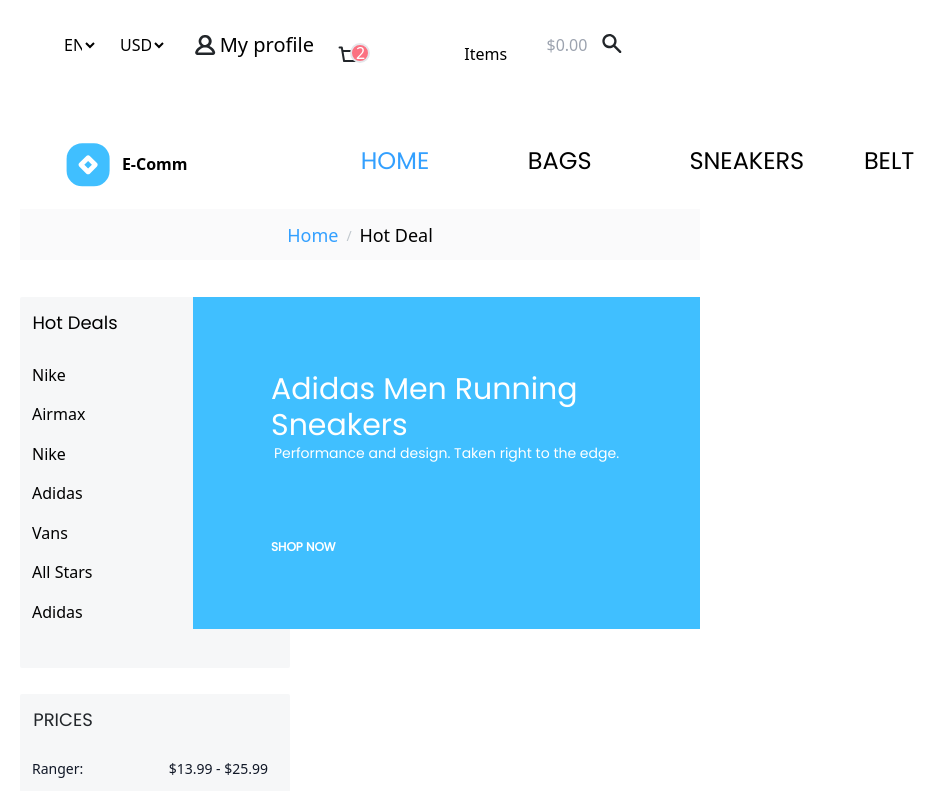
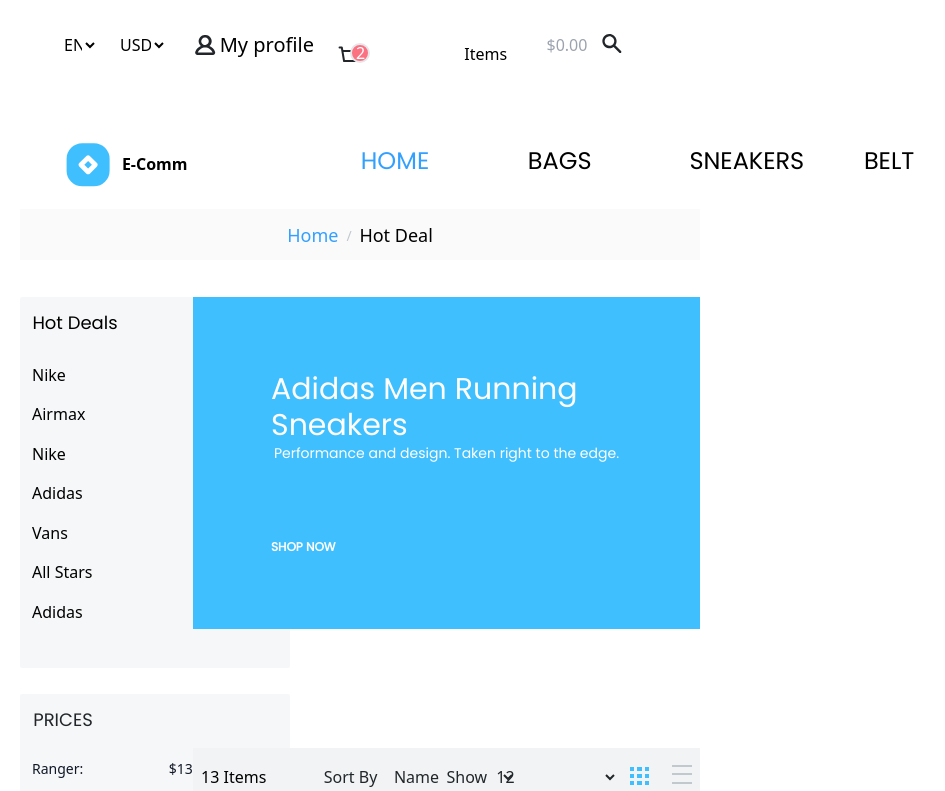
Before and after one commit to KhaledAMARI/E-commerce, a React (Vite) app: page / in a window 1280 px wide. Shown: the top 791 px of the page, without its empty margins (280-1225 px from the left). Built offline with nearby package versions, Linux system fonts and the light colour scheme.

Commit message:
- Create filters element.

```diff
--- a/src/Layout/index.tsx
+++ b/src/Layout/index.tsx
@@ -259,6 +259,43 @@
               <img src={shoesIcon} alt="ads image" />
             </div>
           </div>
+          <div className="bg-[#F1F3F4] w-full h-[58px] p-2 col-span-3 grid grid-flow-col grid-cols-4 place-content-center">
+            <span className="text-left flex items-center">13 Items</span>
+            <div className="w-[192.15px] h-[38px] text-[#22262A] flex justify-between items-center">
+              <label htmlFor="sort-select">Sort By</label>
+              <select id="sort-select" className="w-[126px] h-9 bg-transparent">
+                <option value="name" selected>
+                  Name
+                </option>
+              </select>
+            </div>
+            <div className="w-[171.84px] h-[38px] text-[#22262A] flex justify-between items-center">
+              <label htmlFor="show-select">Show</label>
+              <select id="show-select" className="w-[126px] h-9 bg-transparent">
+                <option value="show-quantity" selected>
+                  12
+                </option>
+              </select>
+            </div>
+            <div className="flex gap-5 justify-end items-center">
+              <div className="w-[22.11px] h-5 grid grid-flow-col grid-cols-3 grid-rows-3">
+                <div className="w-[4.42px] h-1 bg-[#40BFFF]"></div>
+                <div className="w-[4.42px] h-1 bg-[#40BFFF]"></div>
+                <div className="w-[4.42px] h-1 bg-[#40BFFF]"></div>
+                <div className="w-[4.42px] h-1 bg-[#40BFFF]"></div>
+                <div className="w-[4.42px] h-1 bg-[#40BFFF]"></div>
+                <div className="w-[4.42px] h-1 bg-[#40BFFF]"></div>
+                <div className="w-[4.42px] h-1 bg-[#40BFFF]"></div>
+                <div className="w-[4.42px] h-1 bg-[#40BFFF]"></div>
+                <div className="w-[4.42px] h-1 bg-[#40BFFF]"></div>
+              </div>
+              <div className="grid grid-cols-1 grid-rows-3 h-[65%] place-content-between">
+                <span className="w-[19.89px] h-[2px] bg-[#C1C8CE]"></span>
+                <span className="w-[19.89px] h-[2px] bg-[#C1C8CE]"></span>
+                <span className="w-[19.89px] h-[2px] bg-[#C1C8CE]"></span>
+              </div>
+            </div>
+          </div>
           <div className="bg-red-300">1</div>
           <div className="bg-blue-300">2</div>
           <div className="bg-green-300">3</div>
```
